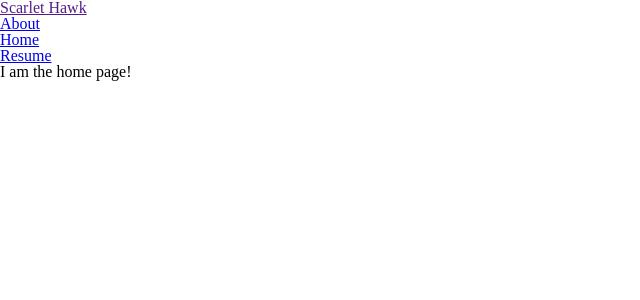
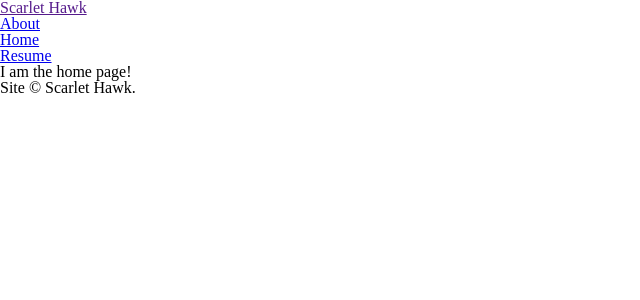
Before and after one commit to mrugandhz/itmo-jekyll-starter, a Jekyll site: the page built from index.md, in a window 1280 px wide. Shown: the top 300 px of the page, without its empty margins (0-640 px from the left). Built offline with Jekyll 4.4.1, drawn with Linux system fonts in a browser that asks for light colours.

Commit message:
Add a basic footer with site.author data

```diff
--- a/_layouts/default.html
+++ b/_layouts/default.html
@@ -34,5 +34,9 @@
 
   {{ content }}
 
+  <footer id="footer">
+    Site © {{ site.author.name }}.
+  </footer>
+
 </body>
 </html>
```
